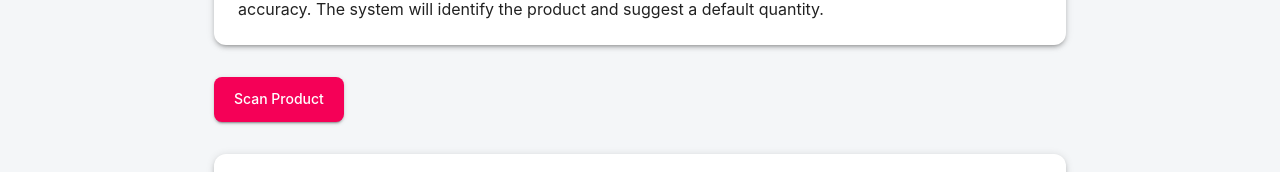
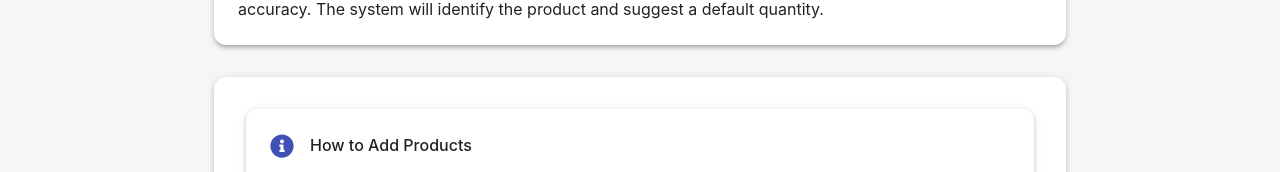
Before and after one commit to BurhanCantCode/PantryManagement, a Next.js app: page /add-product in a window 1280 px wide. Shown: the part 232-404 px from the top of the page. Built offline with nearby package versions, Linux system fonts and the light colour scheme; no server answers.

Commit message:
Update add-product.tsx

```diff
--- a/pages/add-product.tsx
+++ b/pages/add-product.tsx
@@ -1,7 +1,6 @@
 import { NextPage } from 'next';
 import { Container, Typography, Box, Paper } from '@mui/material';
 import AddProductForm from '../components/AddProductForm';
-import ScanProductButton from '../components/ScanProductButton';
 import InfoBox from '../components/InfoBox';
 
 const AddProduct: NextPage = () => {
@@ -11,7 +10,6 @@ const AddProduct: NextPage = () => {
         Add New Product
       </Typography>
       <InfoBox />
-      <ScanProductButton />
       <AddProductForm />
     </Container>
   );
```
